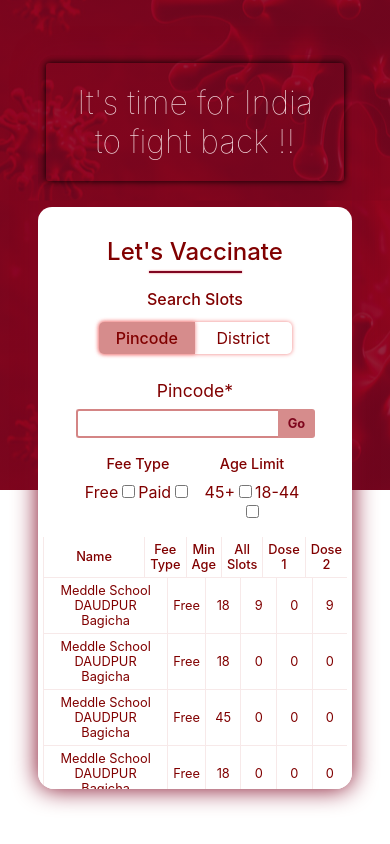
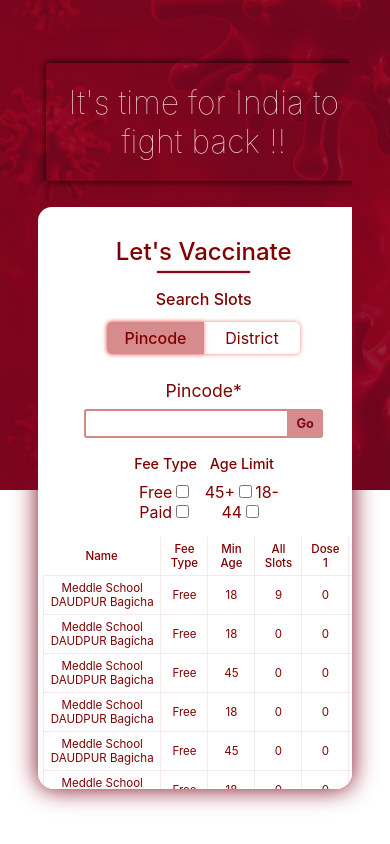
Before and after one commit to priyankagupta34/covaccination, a React (Create React App) app: page / in a window 390 px wide. Built offline with nearby package versions, Linux system fonts and the light colour scheme.

Commit message:
basic outline

```diff
--- a/src/App.css
+++ b/src/App.css
@@ -45,7 +45,7 @@
 
 .part {
   display: grid;
-  grid-template-columns: 1fr 1fr;
+  grid-template-columns: 0.5fr 1fr;
 }
 
 .firstPart {
--- a/src/components/table-view-calender-sessions-component/TableViewCalenderSessionsComponent.css
+++ b/src/components/table-view-calender-sessions-component/TableViewCalenderSessionsComponent.css
@@ -14,7 +14,7 @@
     display: grid;
     grid-template-columns: 1fr 1fr;
     padding: 10px;
-    width: 79%;
+    width: 52%;
     margin: 0 auto;
 }
 
@@ -44,7 +44,42 @@
 
 .hjab{
     position: sticky;
-    top: -5px;
+    top: -7px;
     background-color: white;
+    z-index: 2;
+}
+
+.viab{
+    /* width: 95vw; */
+    padding-right: 18px;
+    font-size: 0.9em;
+}
+
+.uih:first-child{
+    border-left: none !important;
+    /* background-color: rgb(238, 105, 105); */
+}
+
+.tys{
+    position: sticky;
+    left: 0;
+    background: white;
+    z-index: 1;
+}
+
+
+
+@media screen and (max-width: 1000px) {
+
+    .grfsd{
+        grid-template-columns: 2.5fr 1fr 1fr 1fr 1fr 1fr;
+    }
+    .tabs{
+        width: 85vw;
+
+    }
+    .viab{
+        width: 95vw;
+    }
 
 }
--- a/src/components/table-view-calender-sessions-component/TableViewCalenderSessionsComponent.js
+++ b/src/components/table-view-calender-sessions-component/TableViewCalenderSessionsComponent.js
@@ -21,9 +21,10 @@ export default class TableViewCalenderSessionsComponent extends Component {
                 </div>
 
                 <div className="tabs">
+                    <div className="viab">
                         <div className="hjab">
                             <div className="grfsd">
-                            <div className="uih">Name</div>
+                                <div className="uih tys">Name</div>
                                 {/* <div className="uih">Address</div> */}
                                 <div className="uih">Fee Type </div>
                                 <div className="uih">Min Age</div>
@@ -39,7 +40,7 @@ export default class TableViewCalenderSessionsComponent extends Component {
 
                                 {item.sessions.map((item2, index2) =>
                                     <>
-                                    <div className="ui">{item.name}</div>
+                                        <div className="ui tys">{item.name}</div>
                                         <div className="ui">{item.fee_type}</div>
                                         <div className="ui">{item2.min_age_limit}</div>
                                         <div className="ui">{item2.available_capacity}</div>
@@ -52,6 +53,7 @@ export default class TableViewCalenderSessionsComponent extends Component {
                         ))}
                     </div>
                 </div>
+            </div>
         )
     }
 }
```
Lines whose indentation alone changed are shown as unchanged.
